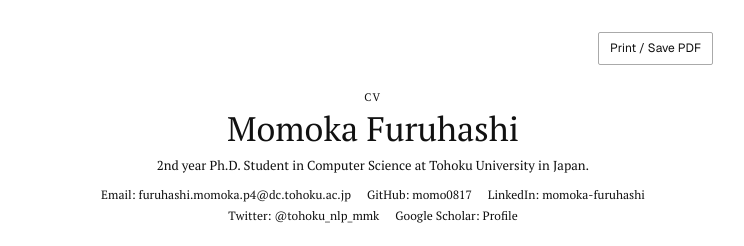
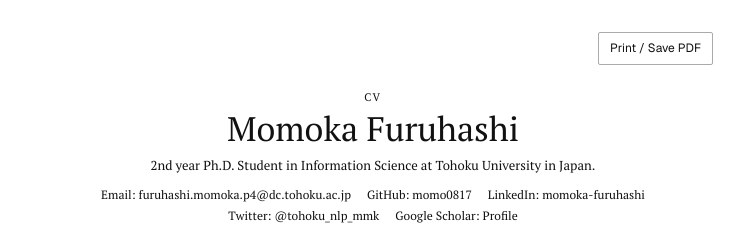
Before and after one commit to momo0817/momo0817.github.io, a Next.js app: page /cv in a window 1280 px wide. Shown: the top 246 px of the page, without its empty margins (267-1011 px from the left). Built offline with nearby package versions, Linux system fonts and the light colour scheme.

Commit message:
Update website

```diff
--- a/src/data/aboutme.ts
+++ b/src/data/aboutme.ts
@@ -20,7 +20,7 @@ export interface AboutMe {
 
 export const aboutMe: AboutMe = {
   name: "Momoka Furuhashi",
-  title: "2nd year Ph.D. Student in Computer Science",
+  title: "2nd year Ph.D. Student in Information Science",
   institution: "Tohoku University",
   // Note that links work in the description
   description:
```
